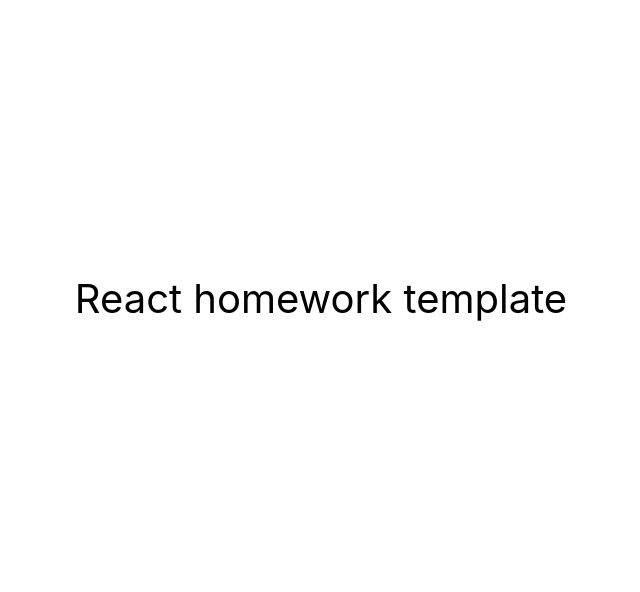
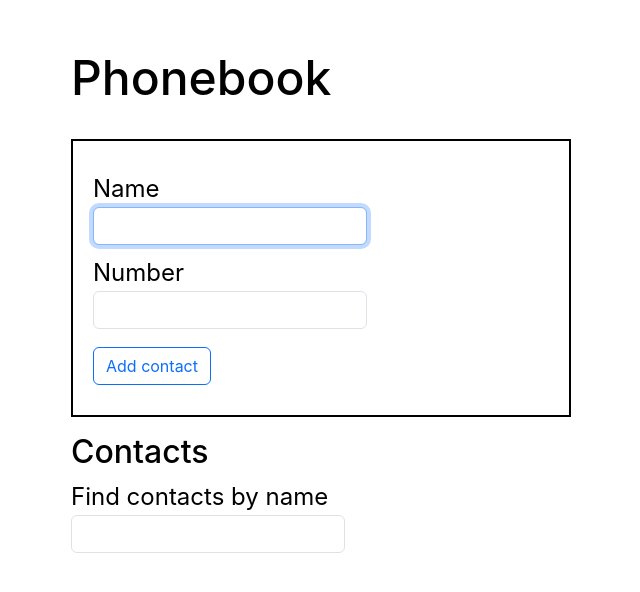
Before and after one commit to ViktoriiaProtasova/goit-react-hw-06-phonebook, a React (Create React App) app: page / in a window 1280 px wide. Shown: the part 102-694 px from the top of the page, without its empty margins (319-959 px from the left). Built offline with nearby package versions, Linux system fonts and the light colour scheme.

Commit message:
Initial files

```diff
--- a/package.json
+++ b/package.json
@@ -1,8 +1,8 @@
 {
-  "name": "react-homework-template",
+  "name": "goit-react-hw-06-phonebook",
   "version": "0.1.0",
   "private": true,
-  "homepage": "https://goitacademy.github.io/react-homework-template/",
+  "homepage": "https://ViktoriiaProtasova.github.io/goit-react-hw-06-phonebook/",
   "dependencies": {
     "@testing-library/jest-dom": "^5.16.3",
     "@testing-library/react": "^12.1.4",
--- a/public/index.html
+++ b/public/index.html
@@ -25,6 +25,12 @@
       Learn how to configure a non-root public URL by running `npm run build`.
     -->
     <title>React App</title>
+    <link
+      href="https://cdn.jsdelivr.net/npm/bootstrap@5.3.0/dist/css/bootstrap.min.css"
+      rel="stylesheet"
+      integrity="sha384-9ndCyUaIbzAi2FUVXJi0CjmCapSmO7SnpJef0486qhLnuZ2cdeRhO02iuK6FUUVM"
+      crossorigin="anonymous"
+    />
 
     <!-- Start Single Page Apps for GitHub Pages -->
     <script type="text/javascript">
@@ -70,5 +76,10 @@
       To begin the development, run `npm start` or `yarn start`.
       To create a production bundle, use `npm run build` or `yarn build`.
     -->
+    <script
+      src="https://cdn.jsdelivr.net/npm/bootstrap@5.3.0/dist/js/bootstrap.bundle.min.js"
+      integrity="sha384-geWF76RCwLtnZ8qwWowPQNguL3RmwHVBC9FhGdlKrxdiJJigb/j/68SIy3Te4Bkz"
+      crossorigin="anonymous"
+    ></script>
   </body>
 </html>
--- a/src/components/App.jsx
+++ b/src/components/App.jsx
@@ -1,16 +1,71 @@
-export const App = () => {
+import { useState, useEffect } from 'react';
+import { nanoid } from 'nanoid';
+import Form from './Form/Form';
+import ContactList from './Contacts/ContactList';
+import Filter from './Filter/Filter';
+
+const App = () => {
+  const [contacts, setContacts] = useState(() => {
+    return JSON.parse(localStorage.getItem('contacts')) ?? [];
+  });
+
+  const [filter, setFilter] = useState('');
+
+  useEffect(() => {
+    localStorage.setItem('contacts', JSON.stringify(contacts));
+  }, [contacts]);
+
+  const createContact = ({ name, number }) => {
+    if (contacts.find(contact => contact.name === name)) {
+      alert(`Oops! ${name} is already in contacts.`);
+    } else {
+      const newContact = {
+        id: nanoid(),
+        name,
+        number,
+      };
+
+      setContacts([newContact, ...contacts]);
+    }
+  };
+
+  const handleFilter = ({ target: { value } }) => {
+    setFilter(value);
+  };
+
+  const getFilteredContact = () => {
+    const normalizedFilter = filter.toLowerCase();
+
+    return contacts.filter(contact =>
+      contact.name.toLowerCase().includes(normalizedFilter)
+    );
+  };
+
+  const deleteContact = contactId => {
+    setContacts(contacts.filter(contact => contact.id !== contactId));
+  };
+
   return (
     <div
       style={{
         height: '100vh',
         display: 'flex',
+        flexDirection: 'column',
         justifyContent: 'center',
         alignItems: 'center',
-        fontSize: 40,
-        color: '#010101'
+        fontSize: 24,
+        color: '#010101',
       }}
     >
-      React homework template
+      <div className="formWrapper">
+        <h1>Phonebook</h1>
+        <Form createContact={createContact} />
+        <h2>Contacts</h2>
+        <Filter value={filter} onChange={handleFilter} />
+        <ContactList contacts={getFilteredContact()} onDelete={deleteContact} />
+      </div>
     </div>
   );
 };
+
+export default App;
--- /dev/null
+++ b/src/components/Contacts/ContactList.jsx
@@ -0,0 +1,34 @@
+import React from 'react';
+import PropTypes from 'prop-types';
+
+const ContactList = ({ contacts, onDelete }) => {
+  return (
+    <ul>
+      {contacts.map(({ name, number, id }) => (
+        <li className="contactListStile" key={id} name={name} number={number}>
+          {name}: {number}
+          <button
+            className="btn btn-outline-primary deleteContactBtn"
+            type="button"
+            onClick={() => onDelete(id)}
+          >
+            Delete
+          </button>
+        </li>
+      ))}
+    </ul>
+  );
+};
+
+ContactList.propTypes = {
+  onDelete: PropTypes.func.isRequired,
+  contacts: PropTypes.arrayOf(
+    PropTypes.shape({
+      id: PropTypes.string.isRequired,
+      name: PropTypes.string.isRequired,
+      number: PropTypes.string.isRequired,
+    })
+  ),
+};
+
+export default ContactList;
--- /dev/null
+++ b/src/components/Filter/Filter.jsx
@@ -0,0 +1,26 @@
+import React from 'react';
+import PropTypes from 'prop-types';
+
+const Filter = ({ value, onChange }) => {
+  return (
+    <div className="formWrapper">
+      <label>
+        Find contacts by name
+        <input
+          type="text"
+          name="filter"
+          className="form-control"
+          onChange={onChange}
+          value={value}
+        />
+      </label>
+    </div>
+  );
+};
+
+Filter.propTypes = {
+  onChange: PropTypes.func.isRequired,
+  value: PropTypes.string.isRequired,
+};
+
+export default Filter;
--- /dev/null
+++ b/src/components/Form/Form.jsx
@@ -0,0 +1,70 @@
+import { useState } from 'react';
+import PropTypes from 'prop-types';
+
+const Form = ({ createContact }) => {
+  const [name, setName] = useState('');
+  const [number, setNumber] = useState('');
+
+  const handleChange = ({ target: { name, value } }) => {
+    switch (name) {
+      case 'name':
+        setName(value);
+        break;
+      case 'number':
+        setNumber(value);
+        break;
+      default:
+        return;
+    }
+  };
+
+  const handleSubmit = event => {
+    event.preventDefault();
+    createContact({ name, number });
+    reset();
+  };
+
+  const reset = () => {
+    setName('');
+    setNumber('');
+  };
+
+  return (
+    <form name="contact-form" className="mb-3" onSubmit={handleSubmit}>
+      <label>
+        Name
+        <input
+          type="text"
+          name="name"
+          autoFocus
+          className="form-control"
+          pattern="^[a-zA-Zа-яА-Я]+(([' \-][a-zA-Zа-яА-Я ])?[a-zA-Zа-яА-Я]*)*$"
+          title="Name may contain only letters, apostrophe, dash and spaces. For example Adrian, Jacob Mercer, Charles de Batz de Castelmore d'Artagnan"
+          required
+          onChange={handleChange}
+          value={name}
+        />
+      </label>
+      <label className="form-label">
+        Number
+        <input
+          type="tel"
+          name="number"
+          className="form-control"
+          pattern="\+?\d{1,4}?[ .\-\s]?\(?\d{1,3}?\)?[ .\-\s]?\d{1,4}[ .\-\s]?\d{1,4}[ .\-\s]?\d{1,9}"
+          title="Phone number must be digits and can contain spaces, dashes, parentheses and can start with +"
+          required
+          onChange={handleChange}
+          value={number}
+        />
+      </label>
+      <button className="btn btn-outline-primary" type="submit">
+        Add contact
+      </button>
+    </form>
+  );
+};
+
+Form.propTypes = { createContact: PropTypes.func.isRequired };
+
+export default Form;
--- a/src/index.css
+++ b/src/index.css
@@ -1,4 +1,4 @@
-@import-normalize; /* bring in normalize.css styles */
+@import 'normalize.css'; /* bring in normalize.css styles */
 
 body {
   margin: 0;
@@ -13,3 +13,31 @@
   font-family: source-code-pro, Menlo, Monaco, Consolas, 'Courier New',
     monospace;
 }
+ul {
+  padding-left: 0;
+}
+
+.formWrapper {
+  min-width: 500px;
+}
+
+.mb-3 {
+  display: flex;
+  flex-direction: column;
+  align-items: flex-start;
+  padding: 30px 20px;
+  border: 2px solid black;
+}
+
+.form-control {
+  margin-bottom: 10px;
+}
+
+.contactListStile {
+  display: flex;
+  justify-content: space-between;
+  align-items: center;
+}
+.deleteContactBtn {
+  margin: 10px 20px;
+}
--- a/src/index.js
+++ b/src/index.js
@@ -1,6 +1,6 @@
 import React from 'react';
 import ReactDOM from 'react-dom/client';
-import { App } from 'components/App';
+import App from 'components/App';
 import './index.css';
 
 ReactDOM.createRoot(document.getElementById('root')).render(
```
Also changed, not shown: 1 other file (tests, documents, lock files or other folders).
